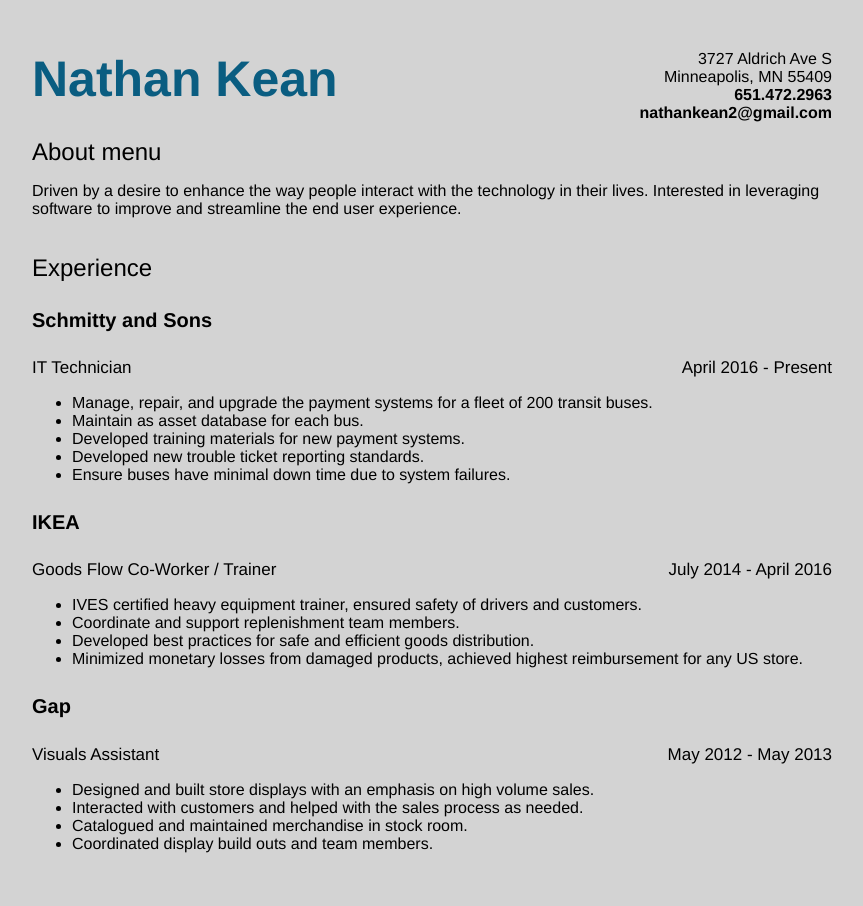
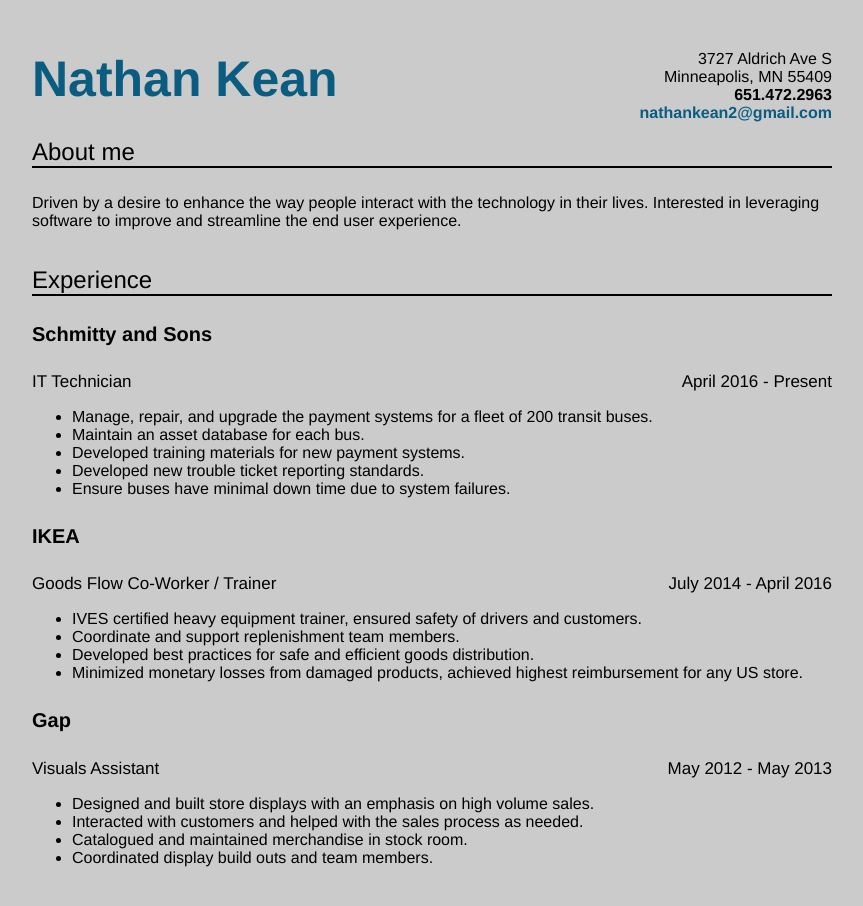
Before and after one commit to mydevportfolio-test/My-Portfolio, a plain HTML site: page index.html in a window 1280 px wide. Shown: the whole page, without its empty margins (208-1071 px from the left). Drawn offline with Linux system fonts and the light colour scheme.

Commit message:
rev. 2
- Made email address a mailto: link
- Hover color change for link
- Added padding to even out spacing
- Borders under section headers

```diff
--- a/index.html
+++ b/index.html
@@ -18,13 +18,13 @@
           <br>
           <b>651.472.2963</b>
           <br>
-          <b>nathankean2@gmail.com</b>
+          <b><a href="mailto:nathankean2@gmail.com">nathankean2@gmail.com</a></b>
         </p>
       </div>
 
       <div id="about-me">
         <div class="section-header">
-          About menu
+          About me
         </div>
         <p>Driven by a desire to enhance the way people interact with the technology in their lives. Interested in leveraging software to improve and streamline the end user experience.</p>
       </div>
@@ -44,7 +44,7 @@
           <div class="duties">
             <ul>
               <li>Manage, repair, and upgrade the payment systems for a fleet of 200 transit buses.</li>
-              <li>Maintain as asset database for each bus.</li>
+              <li>Maintain an asset database for each bus.</li>
               <li>Developed training materials for new payment systems.</li>
               <li>Developed new trouble ticket reporting standards.</li>
               <li>Ensure buses have minimal down time due to system failures.</li>
--- a/stylesheet.css
+++ b/stylesheet.css
@@ -1,7 +1,7 @@
 body {
   font-family: Helvetica, sans-serif;
   font-size: 16px;
-  background: lightgrey;
+  background: rgb(203, 203, 203);
 }
 
 .container {
@@ -21,12 +21,32 @@ body {
   text-align: right;
 }
 
+a:link {
+  color: rgb(10, 93, 129);
+  text-decoration: none;
+}
+
+a:hover {
+  color: rgb(254, 108, 82);
+  text-decoration: none;
+}
+
 #about-me {
   padding-bottom: 20px;
 }
 
+#about-me .section-header {
+  padding-bottom: 10px;
+}
+
 .section-header {
   font-size: 24px;
+}
+
+.section-header::after {
+  content: " ";
+  display:block;
+  border-bottom: 2px solid black;
 }
 
 .company {
```
